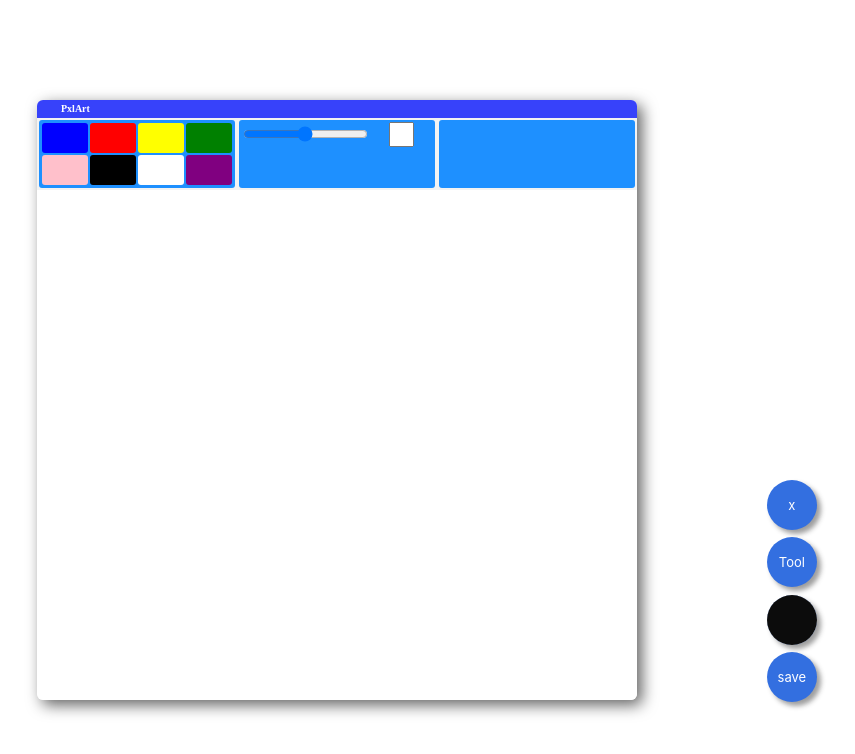
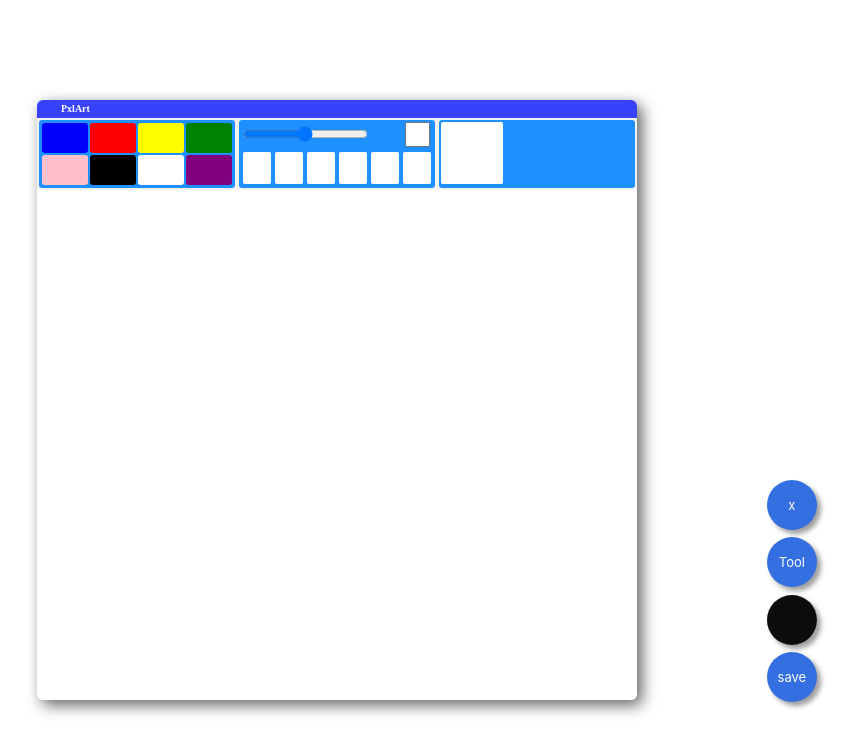
Before and after one commit to shubhdevelop/pixel-Art-editor, a plain HTML site: page index.html in a window 1280 px wide. Both pictures are taken after a click on the element 464 px from the left and 170 px from the top of the page. Shown: the whole page, without its empty margins (303-1158 px from the left). Drawn offline with Linux system fonts and the light colour scheme.

Commit message:
few new feature like brush size preview added, recently used color feature , shortcut to enlarge the brush size with scroll is added.

```diff
--- a/app.js
+++ b/app.js
@@ -1,4 +1,6 @@
-let canvas = document.querySelector("canvas");
+let canvas = document.querySelector(".work");
+let preview = document.querySelector(".preview").getContext("2d");
+
 let color = document.querySelector("li input");
 let li = document.querySelector(".action");
 let ul = document.querySelector("ul");
@@ -11,6 +13,8 @@ let input = document.querySelector(".int");
 let slider = document.querySelectorAll(".slider");
 let p = document.querySelector("p");
 let getQuick = document.querySelector(".getQuick");
+let recentColor = document.querySelectorAll(".recent-color");
+
 let toggle = false;
 
 let brushState = {
@@ -18,21 +22,37 @@ let brushState = {
   color: "black",
   size: 30,
   lastPos: [],
+  recentcolor: ["white", "white", "white", "white", "white", "white"],
+  maxBrushSize: 4,
 };
 
 for (let i of pallets) {
   i.style = `background-color:${i.className}`;
   i.addEventListener("click", (e) => {
     brushState.color = i.className;
+    pushRecentColor(i.className);
   });
 }
 
 for (let i of slider) {
   i.addEventListener("input", (e) => {
     input.value = i.value;
-
     brushState.size = i.value;
   });
+}
+
+updateRecentColor();
+
+function updateRecentColor() {
+  console.log(brushState.recentcolor[brushState.recentcolor.length - 1]);
+
+  console.log(brushState.recentcolor);
+  for (i = 5; i >= 0; i--) {
+    recentColor[i].style.background =
+      brushState.recentcolor[brushState.recentcolor.length - 1 - i];
+  }
+
+  brushState.recentcolor.slice;
 }
 
 function getMousePos(canvas, evt) {
@@ -62,7 +82,6 @@ function draw(e) {
     let pos = getMousePos(canvas, e);
     brushState.lastPos[0] = pos.x;
     brushState.lastPos[1] = pos.y;
-    console.log(pos, "mouse");
 
     quick.style.height = 0;
     slider.value = input.value;
@@ -99,6 +118,7 @@ li.addEventListener("click", (e) => {
 
 color.addEventListener("input", (e) => {
   brushState.color = color.value;
+  pushRecentColor(color.value);
 });
 
 html.addEventListener("keypress", showQuick);
@@ -146,3 +166,44 @@ function noScroll(e) {
     e.preventDefault();
   }
 }
+
+function pushRecentColor(value) {
+  console.log("triggered", "with value", value);
+  console.log(brushState.recentcolor.length);
+  brushState.recentcolor.push(value);
+
+  updateRecentColor();
+}
+
+document.body.addEventListener("wheel", (e) => {
+  console.log(e);
+  preview.fillStyle = brushState.color;
+  if (e.altKey == true) {
+    if (e.deltaY == -100) {
+      if (brushState.size <= 96) {
+        brushState.size += 4;
+      }
+
+      if (
+        brushState.size > brushState.maxBrushSize &&
+        brushState.maxBrushSize < 100
+      ) {
+        brushState.maxBrushSize = brushState.size;
+      }
+      preview.fillRect(60, 40, brushState.size * 1.8, brushState.size);
+    } else {
+      if (brushState.size > 0) {
+        console.log(brushState.maxBrushSize);
+
+        preview.clearRect(
+          60,
+          40,
+          brushState.maxBrushSize * 1.8,
+          brushState.maxBrushSize
+        );
+        brushState.size -= 4;
+        preview.fillRect(60, 40, brushState.size * 1.8, brushState.size);
+      }
+    }
+  }
+});
--- a/index.html
+++ b/index.html
@@ -3,7 +3,7 @@
     <meta charset="UTF-8" />
     <link rel="stylesheet" href="style.css" />
     <meta name="viewport" content="width=device-width, initial-scale=1.0" />
-    <title>Document</title>
+    <title>PxlArt</title>
   </head>
   <body>
     <div class="wrapper">
@@ -21,12 +21,24 @@
             <div class="purple"></div>
           </div>
           <div class="tool">
-            <div>
+            <div class="slider-input">
               <input type="range" min="0" max="100" id="range" class="slider" />
               <input type="text" class="int" />
             </div>
+            <div class="color-history">
+              <div class="recent-color"></div>
+              <div class="recent-color"></div>
+              <div class="recent-color"></div>
+              <div class="recent-color"></div>
+              <div class="recent-color"></div>
+              <div class="recent-color"></div>
+            </div>
           </div>
-          <div class="brushsize"></div>
+          <div class="brushsize">
+            <div>
+              <canvas class="preview"></canvas>
+            </div>
+          </div>
         </div>
         <div class="workspace">
           <div class="quick">
@@ -48,7 +60,8 @@
               <div class="purple"></div>
             </div>
           </div>
-          <canvas width="1000" height="1000"> </canvas>
+
+          <canvas class="work" width="1000" height="1000"> </canvas>
         </div>
         <div class="quick-tool">
           <ul class="shrink">
--- a/style.css
+++ b/style.css
@@ -54,10 +54,11 @@
   background-color: red;
 }
 canvas {
+  cursor: url("./images/cursor.svg");
   width: 1000px;
   height: 1000px;
   background-color: rgb(255, 255, 255);
-  float: left;
+  justify-self: center;
 }
 
 h4 {
@@ -185,7 +186,7 @@ form {
   color: rgb(104, 104, 104);
 }
 
-.tool div {
+.slider-input {
   display: grid;
   grid-template-columns: 2fr 1fr;
   place-items: center;
@@ -193,6 +194,8 @@ form {
 .int {
   width: 25px;
   height: 25px;
+  justify-self: end;
+  margin-right: 3px;
 }
 
 .quick .color-palate {
@@ -225,3 +228,33 @@ form {
     display: none;
   }
 }
+
+.color-history {
+  display: grid;
+  width: 100%;
+  margin-top: 1.7%;
+  height: 55%;
+  grid-template-columns: 1fr 1fr 1fr 1fr 1fr 1fr;
+
+  place-items: center;
+}
+
+.recent-color {
+  width: 90%;
+  height: 90%;
+  background-color: rgb(233, 233, 233);
+  margin: 2%;
+  padding: 2%;
+  border-radius: 0.2em;
+}
+
+.brushsize {
+  display: grid;
+  grid-template-columns: 1fr;
+}
+
+.preview {
+  width: 62px;
+  height: 62px;
+  border-radius: 0.2em;
+}
```
Also changed, not shown: images/cursor.svg (added).
